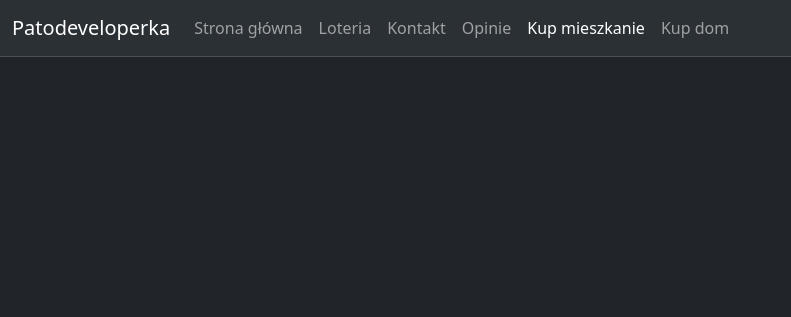
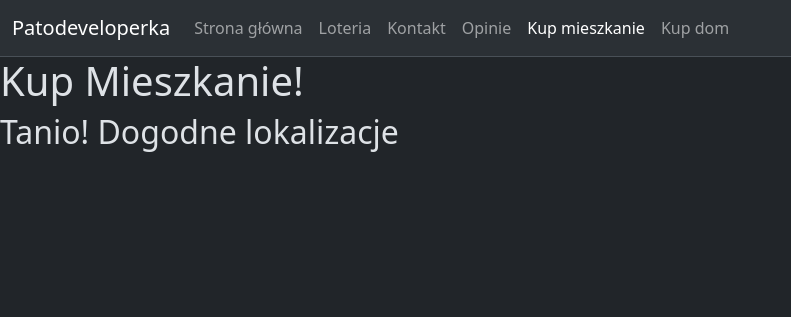
Before and after one commit to gowno2137/Patodevelopment, a PHP site: page /kupMieszkanie.php in a window 1280 px wide. Shown: the top 317 px of the page, without its empty margins (0-791 px from the left). Run offline with PHP 8.4, Linux system fonts and the light colour scheme.

Commit message:
Update kupMieszkanie.php

```diff
--- a/kupMieszkanie.php
+++ b/kupMieszkanie.php
@@ -38,5 +38,7 @@
         </div>
     </div>
     </nav>
+    <h1>Kup Mieszkanie!</h1>
+    <h2>Tanio! Dogodne lokalizacje</h2>
 </body>
 </html>
```
